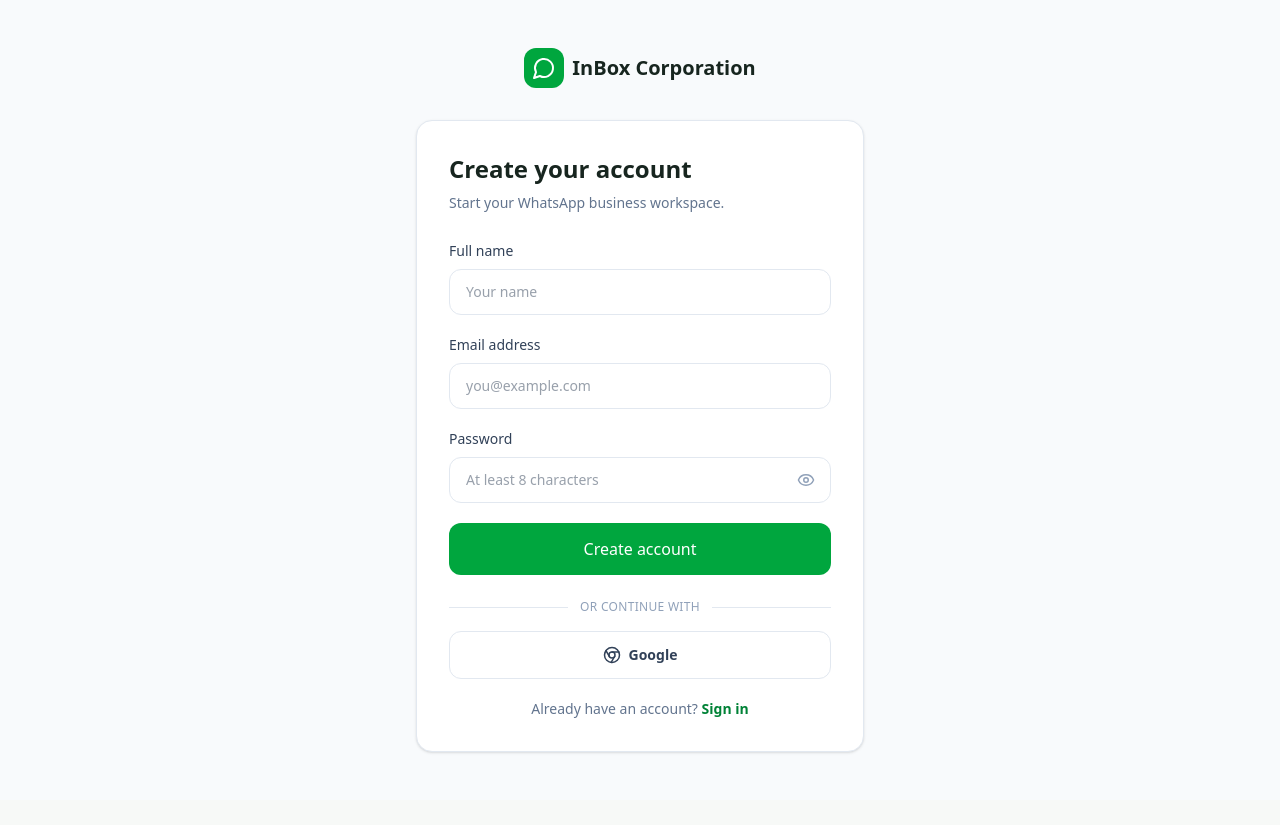
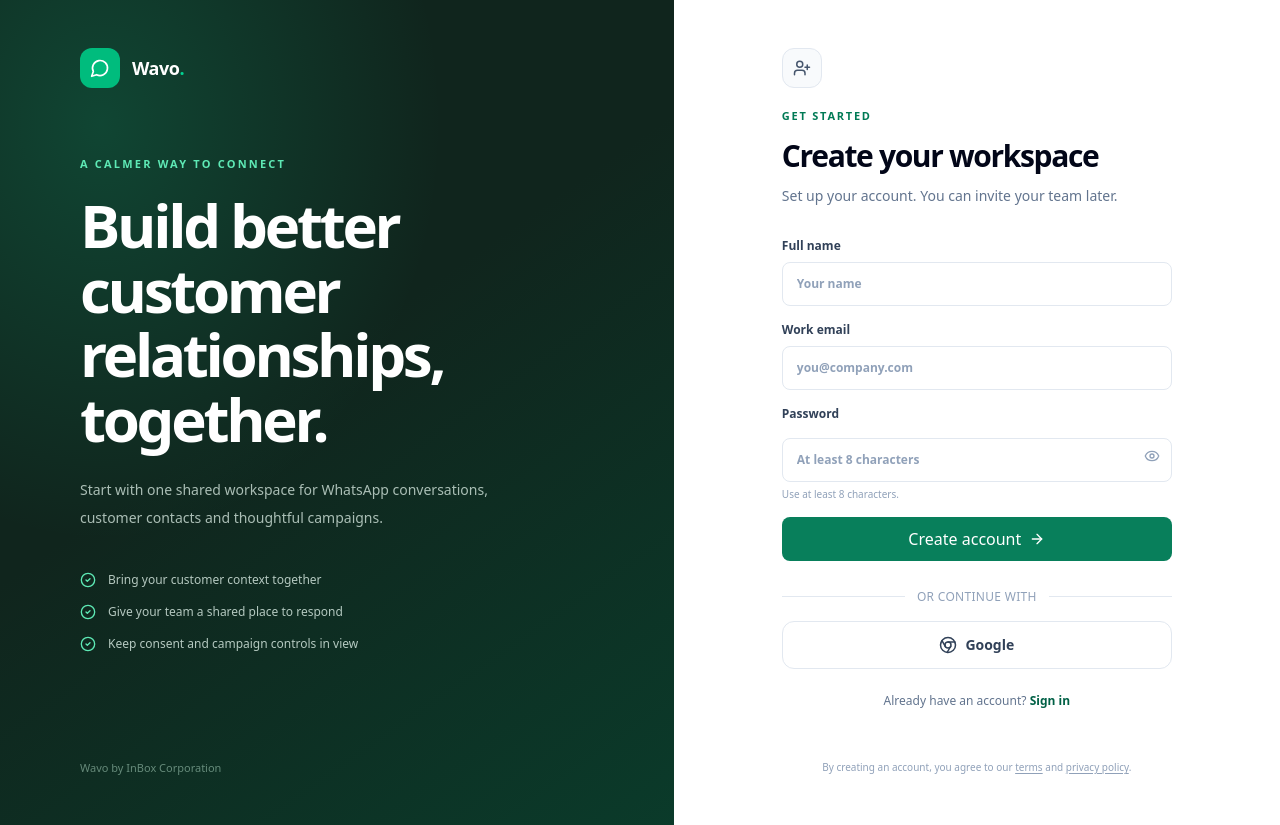
Before and after one commit to AdnaNation/InBox-Corporation1, a Next.js app: page /register in a window 1280 px wide. Before the commit the page ends 800 px from the top, so only its background shows below. Built offline with nearby package versions, Linux system fonts and the light colour scheme.

Commit message:
Redesign Wavo account creation experience

```diff
--- a/src/app/(auth)/register/page.jsx
+++ b/src/app/(auth)/register/page.jsx
@@ -3,7 +3,7 @@
 import { useState } from "react";
 import Link from "next/link";
 import { useRouter } from "next/navigation";
-import { MessageCircle, Loader2, Eye, EyeOff } from "lucide-react";
+import { ArrowRight, CheckCircle2, Eye, EyeOff, Loader2, MessageCircle, UserPlus } from "lucide-react";
 import SocialAuthButtons from "@/components/social-auth-buttons";
 
 export default function RegisterPage() {
@@ -16,41 +16,47 @@ export default function RegisterPage() {
   function handleChange(event) {
     setForm((current) => ({ ...current, [event.target.name]: event.target.value }));
   }
-
   async function handleSubmit(event) {
     event.preventDefault();
     setLoading(true);
     setError("");
     try {
-      const response = await fetch("/api/auth/register", {
-        method: "POST",
-        headers: { "Content-Type": "application/json" },
-        body: JSON.stringify(form)
-      });
+      const response = await fetch("/api/auth/register", { method: "POST", headers: { "Content-Type": "application/json" }, body: JSON.stringify(form) });
       const data = await response.json();
-      if (!response.ok) return setError(data.message || "Registration failed.");
+      if (!response.ok) { setError(data.message || "Registration failed."); return; }
       router.replace("/dashboard");
       router.refresh();
-    } catch {
-      setError("Unable to create your account. Please try again.");
-    } finally {
-      setLoading(false);
-    }
+    } catch { setError("Unable to create your account. Please try again."); }
+    finally { setLoading(false); }
   }
 
-  return <AuthShell title="Create your account" subtitle="Start your WhatsApp business workspace.">
-    <form onSubmit={handleSubmit} className="space-y-5">
-      {error && <p className="rounded-lg bg-red-50 p-3 text-sm text-red-700">{error}</p>}
-      <Field label="Full name"><input name="name" required minLength={2} maxLength={80} value={form.name} onChange={handleChange} placeholder="Your name" className={inputClass}/></Field>
-      <Field label="Email address"><input name="email" type="email" required value={form.email} onChange={handleChange} placeholder="you@example.com" className={inputClass}/></Field>
-      <Field label="Password"><div className="relative"><input name="password" type={showPassword?"text":"password"} required minLength={8} maxLength={72} value={form.password} onChange={handleChange} placeholder="At least 8 characters" className={`${inputClass} pr-12`}/><button type="button" onClick={()=>setShowPassword(!showPassword)} className="absolute right-4 top-3.5 text-slate-400">{showPassword?<EyeOff size={18}/>:<Eye size={18}/>}</button></div></Field>
-      <button disabled={loading} className="flex w-full items-center justify-center gap-2 rounded-xl bg-green-600 py-3.5 font-semibold text-white hover:bg-green-700 disabled:opacity-60">{loading?<><Loader2 className="animate-spin" size={18}/>Creating account...</>:"Create account"}</button>
-    </form>
-    <div className="mt-5"><SocialAuthButtons /></div>
-    <p className="mt-5 text-center text-sm text-slate-500">Already have an account? <Link href="/login" className="font-semibold text-green-700">Sign in</Link></p>
-  </AuthShell>;
+  const inputClass = "mt-2 h-11 w-full rounded-lg border border-slate-200 bg-white px-3.5 text-sm font-normal text-slate-900 outline-none transition placeholder:text-slate-400 focus:border-emerald-700 focus:ring-2 focus:ring-emerald-700/10";
+
+  return (
+    <main className="grid min-h-screen bg-white lg:grid-cols-[minmax(0,1fr)_minmax(420px,.9fr)]">
+      <section className="relative hidden overflow-hidden bg-[#10251d] px-12 py-12 text-white lg:flex lg:flex-col lg:justify-between xl:px-20">
+        <div className="absolute inset-0 bg-[radial-gradient(ellipse_at_15%_15%,rgba(16,185,129,.22),transparent_42%),linear-gradient(145deg,transparent_45%,rgba(5,80,55,.5))]"/>
+        <Link href="/" className="relative flex items-center gap-3"><span className="grid h-10 w-10 place-items-center rounded-xl bg-emerald-500 text-white"><MessageCircle size={20}/></span><span className="text-lg font-semibold tracking-tight">Wavo<span className="text-emerald-400">.</span></span></Link>
+        <div className="relative max-w-xl pb-10"><p className="text-[11px] font-semibold uppercase tracking-[.2em] text-emerald-300">A calmer way to connect</p><h1 className="mt-5 text-5xl font-semibold leading-[1.08] tracking-[-.055em] xl:text-6xl">Build better customer relationships, together.</h1><p className="mt-6 max-w-md text-sm leading-7 text-emerald-50/70">Start with one shared workspace for WhatsApp conversations, customer contacts and thoughtful campaigns.</p><div className="mt-10 space-y-4 text-xs text-emerald-50/75">{["Bring your customer context together","Give your team a shared place to respond","Keep consent and campaign controls in view"].map((item)=><p key={item} className="flex items-center gap-3"><CheckCircle2 size={16} className="text-emerald-300"/>{item}</p>)}</div></div>
+        <p className="relative text-[11px] text-emerald-100/45">Wavo by InBox Corporation</p>
+      </section>
+
+      <section className="flex min-h-screen items-center justify-center px-5 py-12 sm:px-10">
+        <div className="w-full max-w-[390px]">
+          <Link href="/" className="mb-10 inline-flex items-center gap-2.5 text-sm font-semibold text-slate-900 lg:hidden"><span className="grid h-8 w-8 place-items-center rounded-lg bg-[#087f5b] text-white"><MessageCircle size={17}/></span>Wavo<span className="text-emerald-700">.</span></Link>
+          <div className="mb-8"><div className="mb-5 grid h-10 w-10 place-items-center rounded-xl border border-slate-200 bg-slate-50 text-slate-600"><UserPlus size={18}/></div><p className="text-[11px] font-semibold uppercase tracking-[.16em] text-emerald-700">Get started</p><h2 className="mt-2 text-[30px] font-semibold tracking-[-.045em] text-slate-950">Create your workspace</h2><p className="mt-2 text-sm text-slate-500">Set up your account. You can invite your team later.</p></div>
+          {error && <p role="alert" className="mb-4 rounded-lg border border-red-100 bg-red-50 px-3 py-2.5 text-xs leading-5 text-red-700">{error}</p>}
+          <form onSubmit={handleSubmit} className="space-y-4">
+            <label className="block text-xs font-semibold text-slate-700">Full name<input name="name" autoComplete="name" required minLength={2} maxLength={80} value={form.name} onChange={handleChange} placeholder="Your name" className={inputClass}/></label>
+            <label className="block text-xs font-semibold text-slate-700">Work email<input name="email" type="email" autoComplete="email" required value={form.email} onChange={handleChange} placeholder="you@company.com" className={inputClass}/></label>
+            <label className="block text-xs font-semibold text-slate-700">Password<span className="relative mt-2 block"><input name="password" type={showPassword?"text":"password"} autoComplete="new-password" required minLength={8} maxLength={72} value={form.password} onChange={handleChange} placeholder="At least 8 characters" className={inputClass+" pr-11"}/><button type="button" onClick={()=>setShowPassword(!showPassword)} aria-label={showPassword?"Hide password":"Show password"} className="absolute inset-y-0 right-0 grid w-10 place-items-center text-slate-400 hover:text-slate-700">{showPassword?<EyeOff size={16}/>:<Eye size={16}/>}</button></span><span className="mt-1.5 block text-[10px] font-normal text-slate-400">Use at least 8 characters.</span></label>
+            <button disabled={loading} className="flex h-11 w-full items-center justify-center gap-2 rounded-lg bg-[#087f5b] text-sm font-semibold text-white transition hover:bg-[#066447] disabled:cursor-not-allowed disabled:opacity-60">{loading?<><Loader2 className="animate-spin" size={17}/>Creating workspace…</>:<>Create account <ArrowRight size={16}/></>}</button>
+          </form>
+          <div className="my-6"><SocialAuthButtons/></div>
+          <p className="text-center text-xs text-slate-500">Already have an account? <Link href="/login" className="font-semibold text-emerald-800 hover:text-emerald-950">Sign in</Link></p>
+          <p className="mt-12 text-center text-[10px] leading-5 text-slate-400">By creating an account, you agree to our <Link href="/terms" className="underline underline-offset-2 hover:text-slate-600">terms</Link> and <Link href="/privacy-policy" className="underline underline-offset-2 hover:text-slate-600">privacy policy</Link>.</p>
+        </div>
+      </section>
+    </main>
+  );
 }
-
-const inputClass = "w-full rounded-xl border border-slate-200 bg-white px-4 py-3 outline-none transition focus:border-green-500 focus:ring-2 focus:ring-green-100";
-function Field({label,children}) { return <label className="block text-sm font-medium text-slate-700">{label}<div className="mt-2">{children}</div></label>; }
-function AuthShell({title,subtitle,children}) { return <main className="flex min-h-screen items-center justify-center bg-slate-50 px-4 py-12"><div className="w-full max-w-md"><Link href="/" className="mb-8 flex items-center justify-center gap-2 text-xl font-bold"><span className="rounded-xl bg-green-600 p-2 text-white"><MessageCircle/></span>InBox Corporation</Link><div className="rounded-2xl border border-slate-200 bg-white p-8 shadow-sm"><h1 className="text-2xl font-bold">{title}</h1><p className="mt-2 mb-7 text-sm text-slate-500">{subtitle}</p>{children}</div></div></main>; }
```
